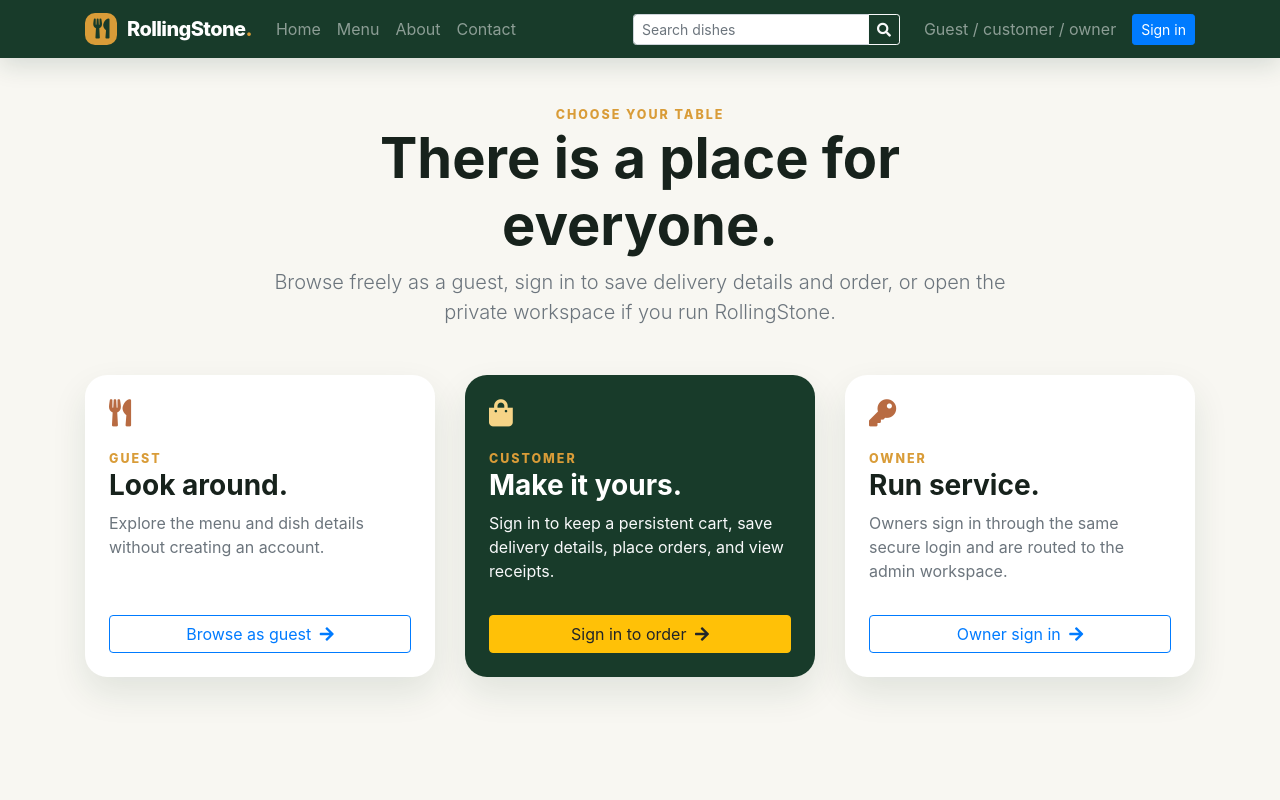
After one commit to MinNyo23/resturantpj, a PHP site: page /access.php in a window 1280 px wide. The commit adds this page. Run offline with PHP 8.4, Linux system fonts and the light colour scheme.

Commit message:
Add guest customer and owner access paths

```diff
--- /dev/null
+++ b/access.php
@@ -0,0 +1,34 @@
+<?php
+require_once __DIR__ . '/includes/app.php';
+?>
+<!doctype html>
+<html lang="en">
+<head>
+  <meta charset="utf-8"><meta name="viewport" content="width=device-width, initial-scale=1">
+  <title>Choose access | RollingStone</title>
+  <link rel="stylesheet" href="https://maxcdn.bootstrapcdn.com/bootstrap/4.5.2/css/bootstrap.min.css">
+  <link rel="stylesheet" href="https://cdnjs.cloudflare.com/ajax/libs/font-awesome/5.15.4/css/all.min.css">
+  <link rel="stylesheet" href="css/app.css">
+  <style>
+    .access-card{height:100%;border:0;border-radius:22px;box-shadow:0 16px 35px rgba(24,59,42,.10)}
+    .access-card--customer{background:#183b2a;color:#fff}
+    .access-icon{font-size:1.7rem;color:#b86b42}
+    .access-card--customer .access-icon{color:#f6d487}
+  </style>
+</head>
+<body class="app-body">
+<?php include __DIR__ . '/header.php'; ?>
+<main class="container py-5">
+  <div class="mx-auto text-center mb-5" style="max-width:760px">
+    <div class="eyebrow">Choose your table</div>
+    <h1 class="display-4 font-weight-bold">There is a place for everyone.</h1>
+    <p class="lead text-muted">Browse freely as a guest, sign in to save delivery details and order, or open the private workspace if you run RollingStone.</p>
+  </div>
+  <div class="row">
+    <div class="col-md-4 mb-4"><section class="card access-card p-4"><i class="fas fa-utensils access-icon"></i><div class="eyebrow mt-4">Guest</div><h2 class="h3 font-weight-bold">Look around.</h2><p class="text-muted flex-grow-1">Explore the menu and dish details without creating an account.</p><a class="btn btn-outline-primary mt-3" href="index.php">Browse as guest <i class="fas fa-arrow-right ml-1"></i></a></section></div>
+    <div class="col-md-4 mb-4"><section class="card access-card access-card--customer p-4"><i class="fas fa-shopping-bag access-icon"></i><div class="eyebrow mt-4">Customer</div><h2 class="h3 font-weight-bold">Make it yours.</h2><p class="text-light flex-grow-1">Sign in to keep a persistent cart, save delivery details, place orders, and view receipts.</p><a class="btn btn-warning mt-3" href="login.php">Sign in to order <i class="fas fa-arrow-right ml-1"></i></a></section></div>
+    <div class="col-md-4 mb-4"><section class="card access-card p-4"><i class="fas fa-key access-icon"></i><div class="eyebrow mt-4">Owner</div><h2 class="h3 font-weight-bold">Run service.</h2><p class="text-muted flex-grow-1">Owners sign in through the same secure login and are routed to the admin workspace.</p><a class="btn btn-outline-primary mt-3" href="login.php">Owner sign in <i class="fas fa-arrow-right ml-1"></i></a></section></div>
+  </div>
+</main>
+</body>
+</html>
--- a/header.php
+++ b/header.php
@@ -1,8 +1,9 @@
 <?php
 require_once __DIR__ . '/includes/app.php';
 $currentPage = basename($_SERVER['PHP_SELF'] ?? '');
-$isLoggedIn = !empty($_SESSION['user_id']);
-$isAdmin = !empty($_SESSION['admin']);
+$isLoggedIn = is_customer();
+$isAdmin = is_owner();
+$isGuest = is_guest();
 $successMessage = flash('success');
 $errorMessage = flash('error');
 ?>
@@ -35,9 +36,9 @@ $errorMessage = flash('error');
         <?php elseif ($isLoggedIn): ?>
           <li class="nav-item"><a class="nav-link cart-link <?php echo $currentPage === 'cart.php' ? 'active' : ''; ?>" href="cart.php"><i class="fas fa-shopping-bag mr-1"></i>Cart <span class="cart-badge"><?php echo cart_count(); ?></span></a></li>
           <li class="nav-item"><a class="btn btn-sm btn-outline-light ml-lg-2" href="logout.php">Sign out</a></li>
-        <?php else: ?>
-          <li class="nav-item"><a class="nav-link" href="login.php">Sign in</a></li>
-          <li class="nav-item"><a class="btn btn-sm btn-primary ml-lg-2" href="register.php">Create account</a></li>
+        <?php elseif ($isGuest): ?>
+          <li class="nav-item"><a class="nav-link" href="access.php">Guest / customer / owner</a></li>
+          <li class="nav-item"><a class="btn btn-sm btn-primary ml-lg-2" href="login.php">Sign in</a></li>
         <?php endif; ?>
       </ul>
     </div>
--- a/includes/app.php
+++ b/includes/app.php
@@ -37,9 +37,24 @@ function cart_count(): int
     return array_sum(array_map('intval', $_SESSION['cart'] ?? []));
 }
 
+function is_guest(): bool
+{
+    return empty($_SESSION['user_id']) && empty($_SESSION['admin_id']);
+}
+
+function is_customer(): bool
+{
+    return !empty($_SESSION['user_id']) && empty($_SESSION['admin_id']);
+}
+
+function is_owner(): bool
+{
+    return !empty($_SESSION['admin_id']);
+}
+
 function require_customer(): void
 {
-    if (empty($_SESSION['user_id'])) {
+    if (!is_customer()) {
         flash('error', 'Please sign in before adding items to your order.');
         redirect('login.php');
     }
```
